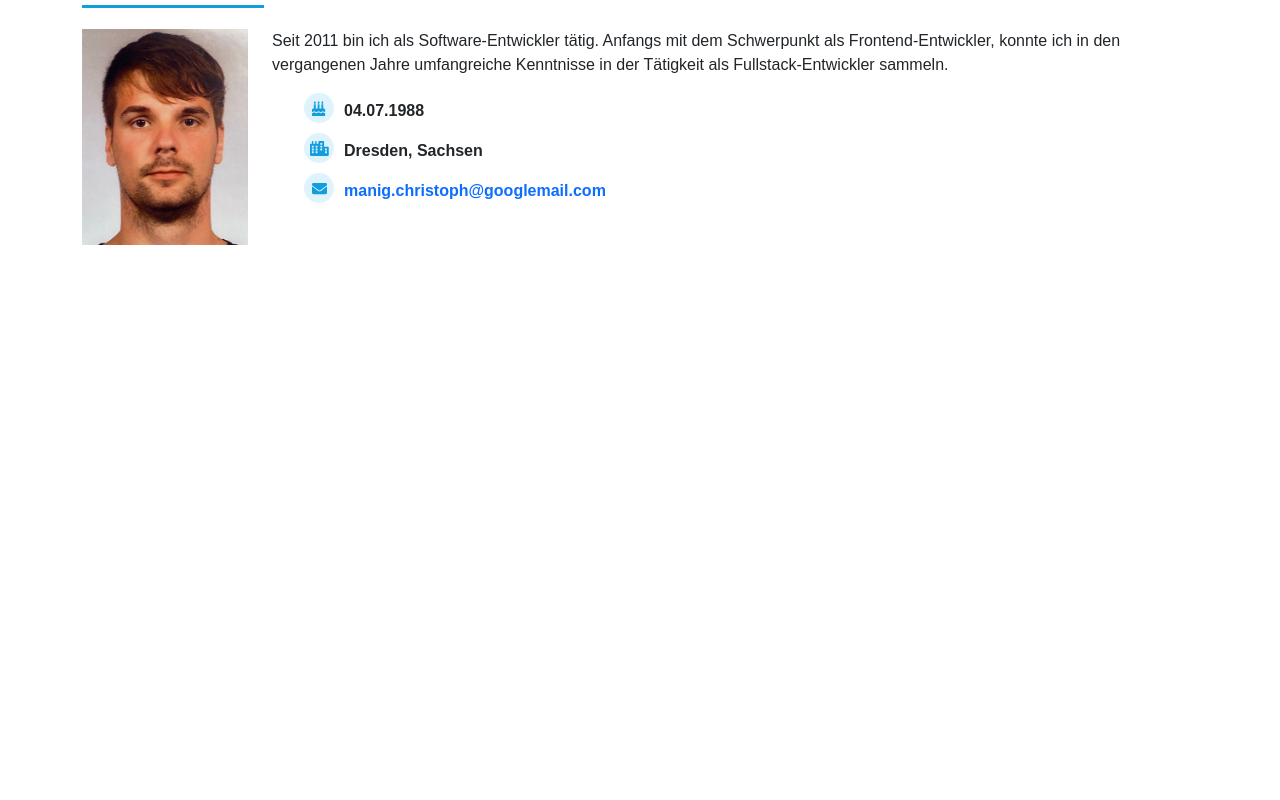
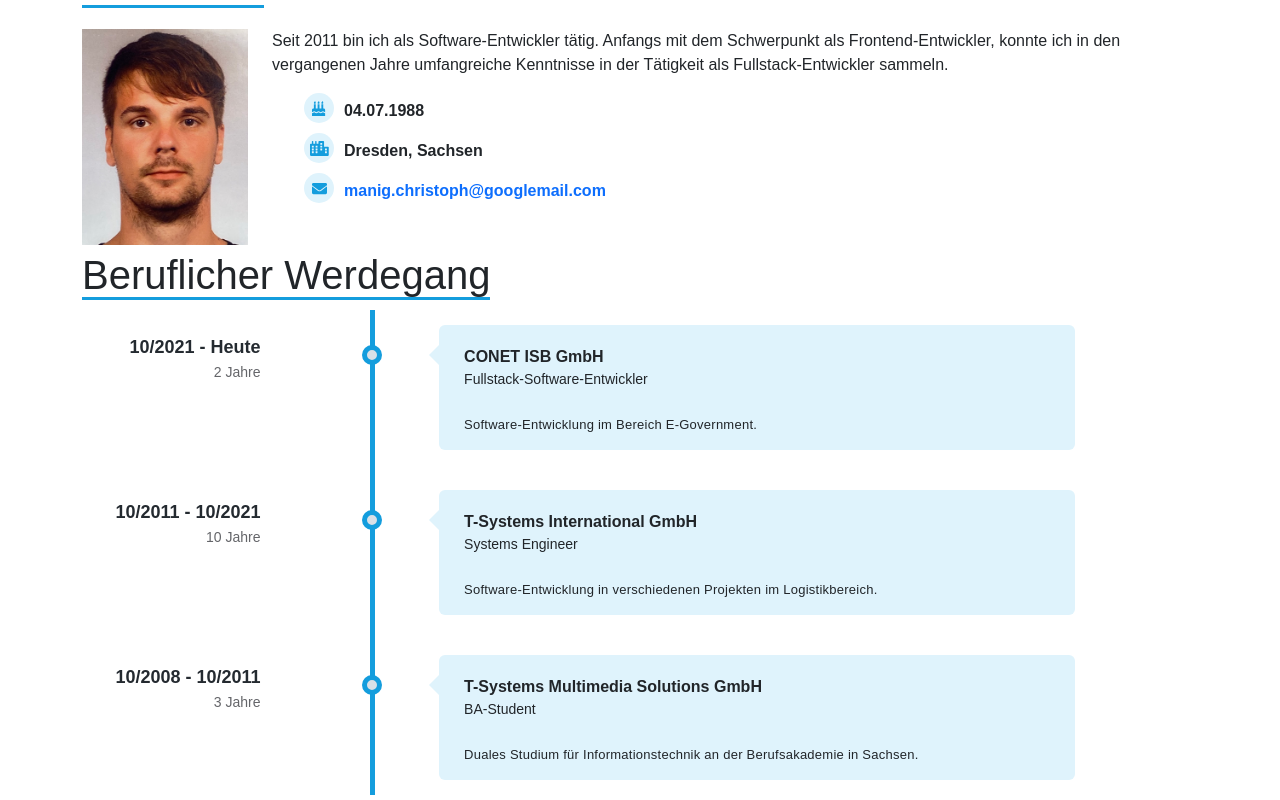
Before and after one commit to christophHelbing/portfolio, an Angular app: page / in a window 1280 px wide. Shown: the part 619-1419 px from the top of the page. Before the commit the page ends 864 px from the top, so only its background shows below. Built offline with nearby package versions, Linux system fonts and the light colour scheme; what ngx-typed-js would draw is missing.

Commit message:
Adding career part

```diff
--- a/src/app/app.component.html
+++ b/src/app/app.component.html
@@ -1,4 +1,5 @@
 <app-nav-bar></app-nav-bar>
 <app-header></app-header>
 <app-about></app-about>
+<app-career></app-career>
 <router-outlet></router-outlet>
--- a/src/app/app.module.ts
+++ b/src/app/app.module.ts
@@ -10,6 +10,8 @@ import { AboutComponent } from './components/about/about.component';
 import { AppRoutingModule } from './app-routing.module';
 import {FaIconLibrary, FontAwesomeModule} from "@fortawesome/angular-fontawesome";
 import {fas} from "@fortawesome/free-solid-svg-icons";
+import { CareerComponent } from './components/career/career.component';
+import {DatePipe} from "@angular/common";
 
 @NgModule({
   declarations: [
@@ -17,6 +19,7 @@ import {fas} from "@fortawesome/free-solid-svg-icons";
     NavBarComponent,
     HeaderComponent,
     AboutComponent,
+    CareerComponent,
   ],
   imports: [
     BrowserModule,
@@ -25,7 +28,7 @@ import {fas} from "@fortawesome/free-solid-svg-icons";
     AppRoutingModule,
     FontAwesomeModule
   ],
-  providers: [],
+  providers: [DatePipe],
   bootstrap: [AppComponent]
 })
 export class AppModule {
--- /dev/null
+++ b/src/app/components/career/career.component.html
@@ -0,0 +1,38 @@
+<section id="career">
+  <div class="container">
+    <span class="section-headline">Beruflicher Werdegang</span>
+
+      <ul class="timeline">
+        <li *ngFor="let step of career.carrerSteps">
+          <div class="timeline-time">
+            <div class="time-body">
+              <span class="time">{{step.durationFrom | date: "MM/yyyy"}}</span>
+              <span class="time"> - </span>
+              <span class="time">{{getPresentDateString(step.durationTo)}}</span>
+            </div>
+            <div>
+              <span class="sub-time"><small>{{getDateDiffInYears(step.durationFrom, step.durationTo)}} Jahre</small></span>
+            </div>
+          </div>
+          <div class="timeline-icon">
+            <span></span>
+          </div>
+          <div class="timeline-body">
+            <div class="timeline-header">
+              <div>
+                <span><strong>{{step.companyName}}</strong></span>
+              </div>
+              <div class="desc">
+                <span>{{step.jobTitle}}</span>
+              </div>
+            </div>
+            <div class="timeline-content">
+              <p>
+                {{step.jobDesciption}}
+              </p>
+            </div>
+          </div>
+        </li>
+      </ul>
+    </div>
+</section>
--- /dev/null
+++ b/src/app/components/career/career.component.scss
@@ -0,0 +1,117 @@
+.timeline {
+  list-style-type: none;
+  margin: 0;
+  padding: 0;
+  position: relative
+}
+
+.timeline:before {
+  content: '';
+  position: absolute;
+  top: 5px;
+  bottom: 5px;
+  width: 5px;
+  background: #149ddd;
+  left: 26%;
+  margin-left: -2.5px
+}
+
+.timeline>li {
+  position: relative;
+  min-height: 50px;
+  padding: 20px 0
+}
+
+.timeline .timeline-time {
+  position: absolute;
+  left: 0;
+  width: 16%;
+  text-align: right;
+  top: 30px
+}
+
+.timeline .timeline-time .time-body {
+  display: block;
+  font-weight: 600
+}
+
+.timeline .timeline-time .time {
+  line-height: 24px;
+  font-size: 18px;
+  color: #242a30
+}
+
+.timeline .timeline-time .sub-time {
+  color: #646569
+}
+
+.timeline .timeline-icon {
+  left: 21%;
+  position: absolute;
+  width: 10%;
+  text-align: center;
+  top: 40px
+}
+
+.timeline .timeline-icon span {
+  text-decoration: none;
+  width: 20px;
+  height: 20px;
+  display: inline-block;
+  border-radius: 20px;
+  background: #d9e0e7;
+  line-height: 10px;
+  color: #fff;
+  font-size: 14px;
+  border: 5px solid #149ddd;
+  transition: border-color .2s linear
+}
+.timeline .timeline-body {
+  margin-left: 32%;
+  margin-right: 11%;
+  background: #dff3fc;
+  position: relative;
+  padding: 20px 25px;
+  border-radius: 6px
+}
+
+.timeline .timeline-body:before {
+  content: '';
+  display: block;
+  position: absolute;
+  border: 10px solid transparent;
+  border-right-color: #dff3fc;
+  left: -20px;
+  top: 20px
+}
+
+.timeline .timeline-body>div+div {
+  margin-top: 15px
+}
+
+.timeline .timeline-body>div+div:last-child {
+  margin-bottom: -20px;
+  border-radius: 0 0 6px 6px
+}
+
+.timeline-header {
+  padding-bottom: 10px;
+  border-bottom: 1px solid #dff3fc;
+}
+
+.timeline-header .desc {
+  font-size: 14px;
+}
+
+.timeline-content {
+  letter-spacing: .25px;
+  line-height: 18px;
+  font-size: 13px
+}
+
+.timeline-content:after,
+.timeline-content:before {
+  content: '';
+  display: table;
+  clear: both
+}
--- /dev/null
+++ b/src/app/components/career/career.component.ts
@@ -0,0 +1,31 @@
+import { Component, OnInit } from '@angular/core';
+import {CAREER} from "../../data/career";
+import {DatePipe} from "@angular/common";
+
+
+@Component({
+  selector: 'app-career',
+  templateUrl: './career.component.html',
+  styleUrls: ['./career.component.scss']
+})
+export class CareerComponent implements OnInit {
+
+  career = CAREER
+
+  constructor(private datePipe: DatePipe) { }
+
+  ngOnInit(): void {
+  }
+
+  public getDateDiffInYears(from: Date, to: Date): number {
+    return to.getFullYear() - from.getFullYear()
+  }
+
+  public getPresentDateString(to: Date): string | null {
+    let presentDay = new Date()
+    if(to.getFullYear() == presentDay.getFullYear() && to.getMonth() == presentDay.getMonth() && to.getDay() == presentDay.getDay()) {
+      return "Heute"
+    }
+    return this.datePipe.transform(to, "MM/yyyy")
+  }
+}
--- a/src/app/components/nav-bar/nav-bar.component.html
+++ b/src/app/components/nav-bar/nav-bar.component.html
@@ -9,13 +9,13 @@
     <div [ngbCollapse]="isMenuCollapsed" class="collapse navbar-collapse justify-content-center">
       <ul class="navbar-nav">
         <li class="nav-item active">
-          <a class="nav-link" (click)="isMenuCollapsed = true">Über mich</a>
+          <a class="nav-link" href="#about" (click)="isMenuCollapsed = true">Über mich</a>
         </li>
         <li class="nav-item">
-          <a class="nav-link" (click)="isMenuCollapsed = true">Werdegang</a>
+          <a class="nav-link" href="#career"  (click)="isMenuCollapsed = true">Werdegang</a>
         </li>
         <li class="nav-item">
-          <a class="nav-link" (click)="isMenuCollapsed = true">Skils</a>
+          <a class="nav-link" (click)="isMenuCollapsed = true">Skills</a>
         </li>
         <li class="nav-item">
           <a class="nav-link" (click)="isMenuCollapsed = true">Projekte</a>
--- /dev/null
+++ b/src/app/data/career.ts
@@ -0,0 +1,37 @@
+interface Career {
+  carrerSteps: CareerStep[]
+}
+
+interface CareerStep {
+  companyName: string
+  durationFrom: Date
+  durationTo: Date
+  jobTitle: string
+  jobDesciption: string
+}
+
+export const CAREER: Career = {
+  carrerSteps: [
+    {
+      companyName: "CONET ISB GmbH",
+      durationFrom: new Date(2021, 9, 1),
+      durationTo: new Date(),
+      jobTitle: "Fullstack-Software-Entwickler",
+      jobDesciption: "Software-Entwicklung im Bereich E-Government."
+    },
+    {
+      companyName: "T-Systems International GmbH",
+      durationFrom: new Date(2011, 9, 1),
+      durationTo: new Date(2021, 9, 1),
+      jobTitle: "Systems Engineer",
+      jobDesciption: "Software-Entwicklung in verschiedenen Projekten im Logistikbereich."
+    },
+    {
+      companyName: "T-Systems Multimedia Solutions GmbH",
+      durationFrom: new Date(2008, 9, 1),
+      durationTo: new Date(2011, 9, 1),
+      jobTitle: "BA-Student",
+      jobDesciption: "Duales Studium für Informationstechnik an der Berufsakademie in Sachsen."
+    }
+  ]
+}
```
Also changed, not shown: 1 other file (tests, documents, lock files or other folders).
